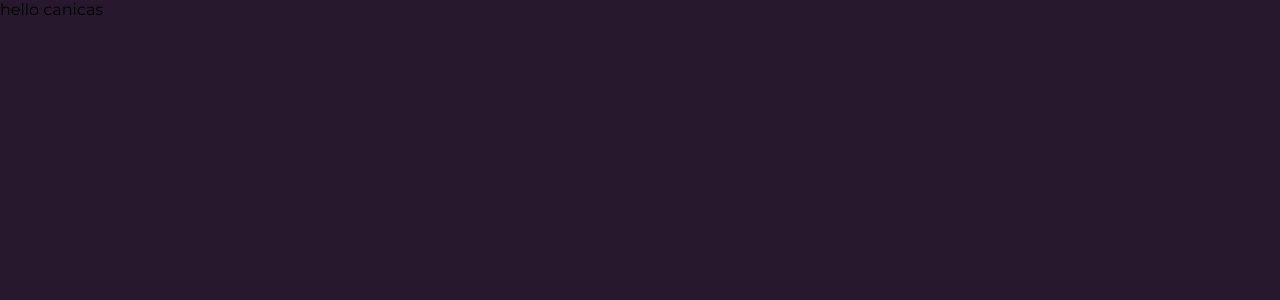
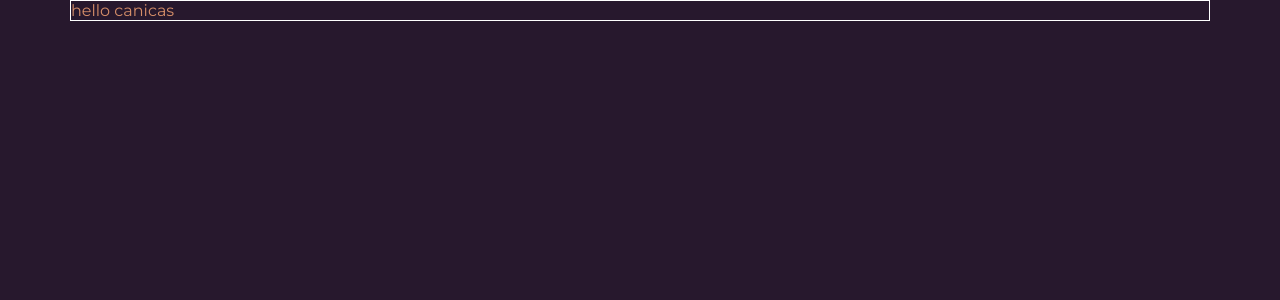
Before and after one commit to EdwinSch/canicas-flavours-2023, a React (Vite) app: page / in a window 1280 px wide. Shown: the top 300 px of the page. Built offline with nearby package versions, Linux system fonts and the light colour scheme.

Commit message:
setup main

```diff
--- a/src/App.jsx
+++ b/src/App.jsx
@@ -1,5 +1,9 @@
 function App() {
-  return <p>hello canicas</p>;
+  return (
+    <main>
+      <p>hello canicas</p>
+    </main>
+  );
 }
 
 export default App;
--- a/src/index.css
+++ b/src/index.css
@@ -33,4 +33,10 @@ body {
   font-family: var(--font);
   min-height: 100vh;
   background: var(--primary);
+  color: var(--secondary);
 }
+main {
+  margin: 0 auto;
+  border: var(--inspect);
+  width: 1140px;
+}
```
Also changed, not shown: src/data.jsx (+19 -9 lines), src/assets/DEF_CanicasFlavours_logo_koper_RGB.svg (added).
